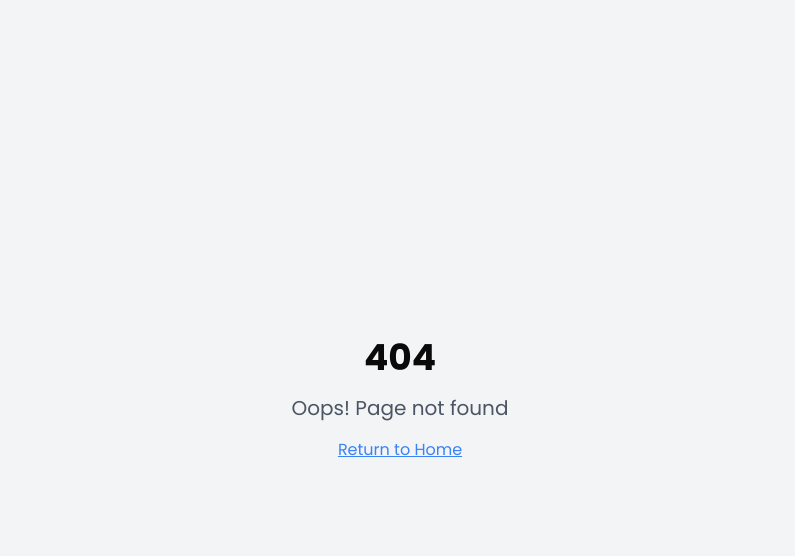
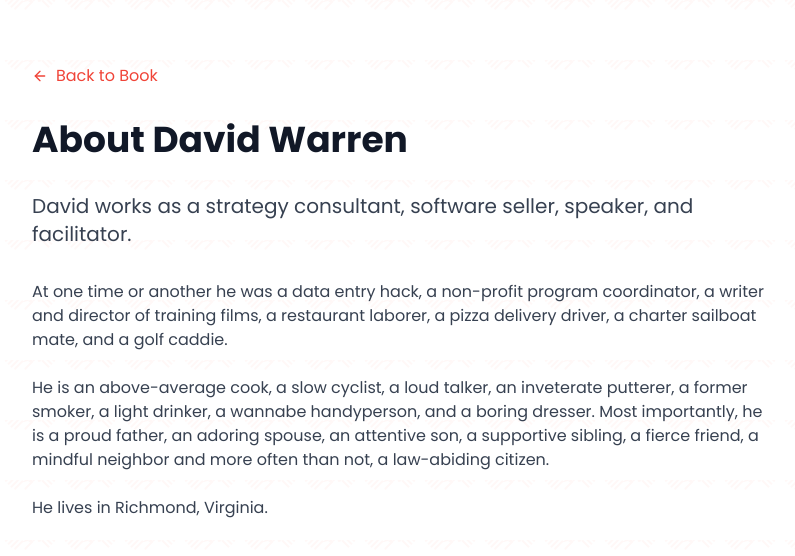
Before and after one commit to oomiyasa/the-good-no, a React (Vite) app: page /about in a window 1280 px wide. Before the commit this address had no page. Shown: the top 556 px of the page, without its empty margins (240-1035 px from the left). Built offline with nearby package versions, Linux system fonts and the light colour scheme.

Commit message:
Add About page link
Add a link to the About page in the provided bio of David Warren.

```diff
--- a/src/App.tsx
+++ b/src/App.tsx
@@ -1,9 +1,11 @@
+
 import { Toaster } from "@/components/ui/toaster";
 import { Toaster as Sonner } from "@/components/ui/sonner";
 import { TooltipProvider } from "@/components/ui/tooltip";
 import { QueryClient, QueryClientProvider } from "@tanstack/react-query";
 import { BrowserRouter, Routes, Route } from "react-router-dom";
 import Index from "./pages/Index";
+import About from "./pages/About";
 import NotFound from "./pages/NotFound";
 
 const queryClient = new QueryClient();
@@ -16,7 +18,7 @@ const App = () => (
       <BrowserRouter>
         <Routes>
           <Route path="/" element={<Index />} />
-          {/* ADD ALL CUSTOM ROUTES ABOVE THE CATCH-ALL "*" ROUTE */}
+          <Route path="/about" element={<About />} />
           <Route path="*" element={<NotFound />} />
         </Routes>
       </BrowserRouter>
--- /dev/null
+++ b/src/pages/About.tsx
@@ -0,0 +1,47 @@
+
+import { Link } from "react-router-dom";
+import { ArrowLeft } from "lucide-react";
+
+const About = () => {
+  return (
+    <div className="min-h-screen bg-texture">
+      <div className="container max-w-3xl mx-auto px-4 py-16">
+        <Link
+          to="/"
+          className="inline-flex items-center text-book-red hover:text-book-red/80 mb-8"
+        >
+          <ArrowLeft className="h-4 w-4 mr-2" />
+          Back to Book
+        </Link>
+
+        <div className="prose prose-lg max-w-none">
+          <h1 className="text-4xl font-bold text-gray-900 mb-8">About David Warren</h1>
+
+          <p className="text-xl text-gray-700 mb-8">
+            David works as a strategy consultant, software seller, speaker, and facilitator.
+          </p>
+
+          <p className="text-gray-700 mb-6">
+            At one time or another he was a data entry hack, a non-profit program coordinator,
+            a writer and director of training films, a restaurant laborer, a pizza delivery driver,
+            a charter sailboat mate, and a golf caddie.
+          </p>
+
+          <p className="text-gray-700 mb-6">
+            He is an above-average cook, a slow cyclist, a loud talker, an inveterate putterer,
+            a former smoker, a light drinker, a wannabe handyperson, and a boring dresser.
+            Most importantly, he is a proud father, an adoring spouse, an attentive son,
+            a supportive sibling, a fierce friend, a mindful neighbor and more often than not,
+            a law-abiding citizen.
+          </p>
+
+          <p className="text-gray-700">
+            He lives in Richmond, Virginia.
+          </p>
+        </div>
+      </div>
+    </div>
+  );
+};
+
+export default About;
--- a/src/pages/Index.tsx
+++ b/src/pages/Index.tsx
@@ -1,6 +1,7 @@
 
 import { Button } from "@/components/ui/button";
 import { ArrowRight } from "lucide-react";
+import { Link } from "react-router-dom";
 
 const Index = () => {
   return (
@@ -74,8 +75,16 @@ const Index = () => {
       {/* Footer */}
       <footer className="bg-gray-50 py-8">
         <div className="container max-w-6xl mx-auto px-4">
-          <div className="text-center text-gray-600 text-sm">
-            © {new Date().getFullYear()} Oomiyasa LLC. All rights reserved.
+          <div className="flex flex-col items-center space-y-4">
+            <Link
+              to="/about"
+              className="text-gray-600 hover:text-book-red transition-colors"
+            >
+              About the Author
+            </Link>
+            <div className="text-center text-gray-600 text-sm">
+              © {new Date().getFullYear()} Oomiyasa LLC. All rights reserved.
+            </div>
           </div>
         </div>
       </footer>
```
